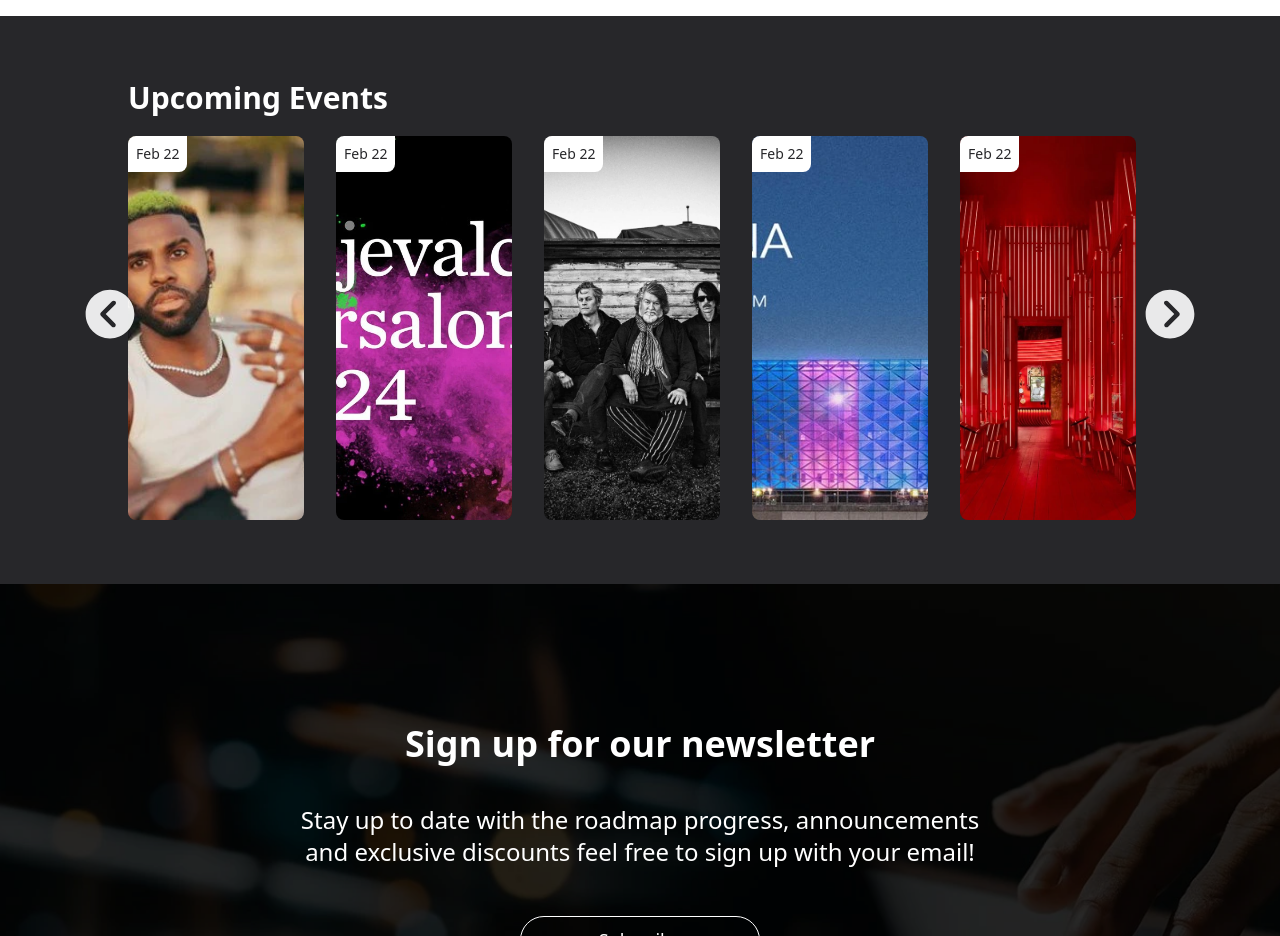
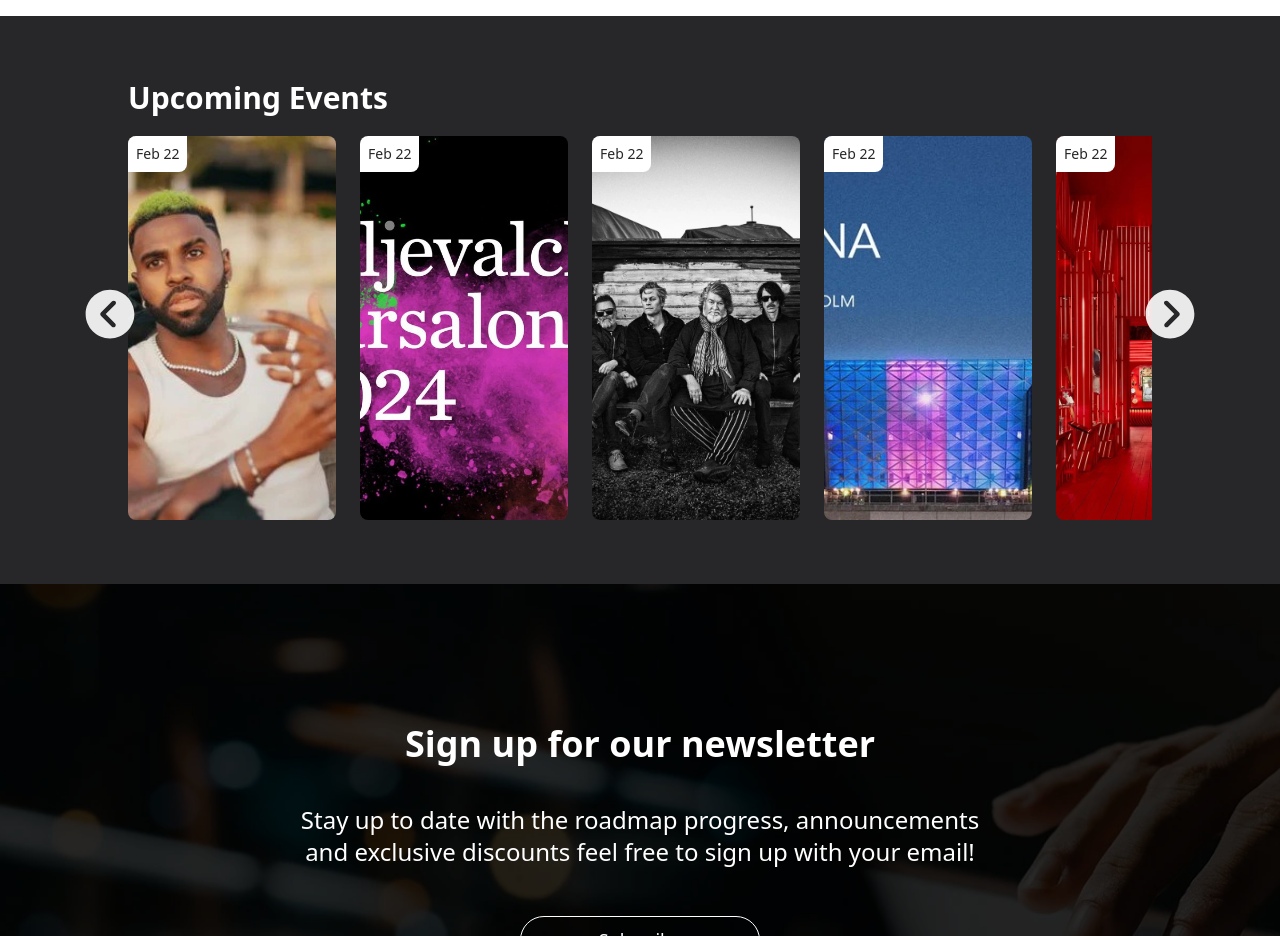
Before and after one commit to whobrowsesthewebg7/active-unity, a React (Vite) app: page / in a window 1280 px wide. Shown: the part 1560-2496 px from the top of the page. Built offline with nearby package versions, Linux system fonts and the light colour scheme.

Commit message:
fixed slider and sizes of events

```diff
--- a/src/components/UpcomingEvents/Event.module.css
+++ b/src/components/UpcomingEvents/Event.module.css
@@ -1,5 +1,5 @@
 .event {
-  @apply h-96 w-44 relative;
+  @apply h-96 w-52 relative;
 }
 
 .event__image {
--- a/src/components/UpcomingEvents/UpcomingEvents.jsx
+++ b/src/components/UpcomingEvents/UpcomingEvents.jsx
@@ -18,14 +18,14 @@ const UpcomingEvents = () => {
   const slideLeft = (sliderId) => {
     const slider = document.getElementById(sliderId);
     if (slider) {
-      slider.scrollLeft -= 500; // You can adjust the sliding distance
+      slider.scrollLeft -= 1200; // You can adjust the sliding distance
     }
   };
 
   const slideRight = (sliderId) => {
     const slider = document.getElementById(sliderId);
     if (slider) {
-      slider.scrollLeft += 500; // You can adjust the sliding distance
+      slider.scrollLeft += 1200; // You can adjust the sliding distance
     }
   };
 
--- a/src/components/UpcomingEvents/UpcomingEvents.module.css
+++ b/src/components/UpcomingEvents/UpcomingEvents.module.css
@@ -7,7 +7,7 @@
 }
 
 .upcoming_events__container {
-  @apply flex flex-row gap-8 overflow-x-auto scroll-smooth;
+  @apply flex flex-row gap-6 overflow-x-auto scroll-smooth;
 }
 
 .upcoming_events__container::-webkit-scrollbar {
```
